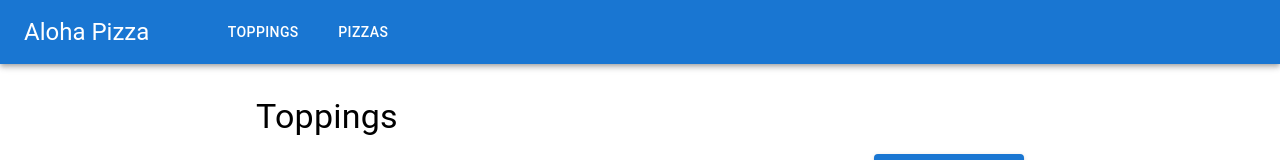
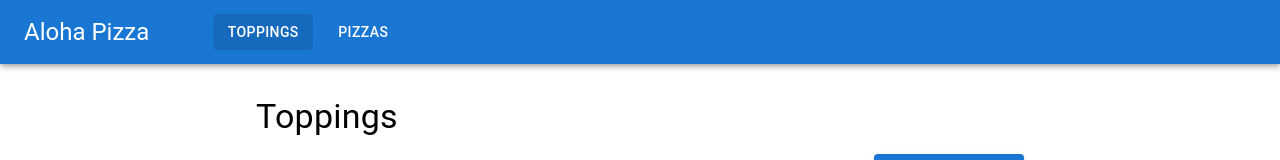
Before and after one commit to Tidbit0519/aloha-pizza, a React (Vite) app in the folder client/: page /toppings in a window 1280 px wide. Shown: the top 160 px of the page. Built offline with nearby package versions, Linux system fonts and the light colour scheme; no server answers.

Commit message:
Add darker background to button on nav bar if it's on the current page

```diff
--- a/client/src/components/Layout.jsx
+++ b/client/src/components/Layout.jsx
@@ -21,12 +21,15 @@ const Layout = () => {
 					</Typography>
 					<Box sx={{ marginLeft: 8 }} />
 					{pages.map((page) => (
+						// Mark button background darker if it's on the current page
 						<Button
 							key={page}
 							color="inherit"
 							variant="text"
 							sx={{
-								width: "100px",
+								width: 100,
+								backgroundColor:
+									page === "Toppings" ? "rgba(0, 0, 0, 0.1)" : "inherit",
 							}}
 							onClick={() => navigate(`/${page.toLowerCase()}`)}
 						>
```
